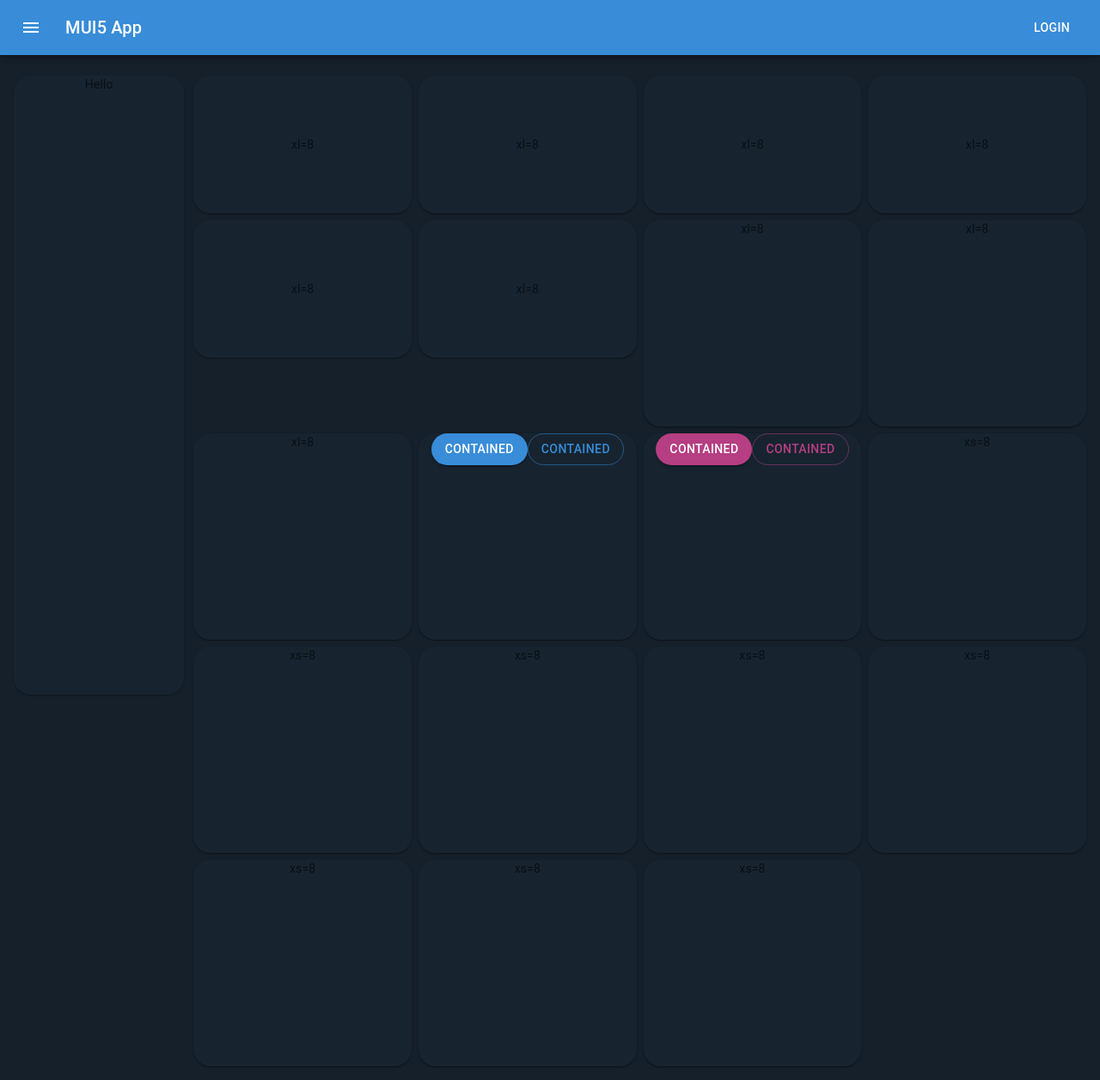
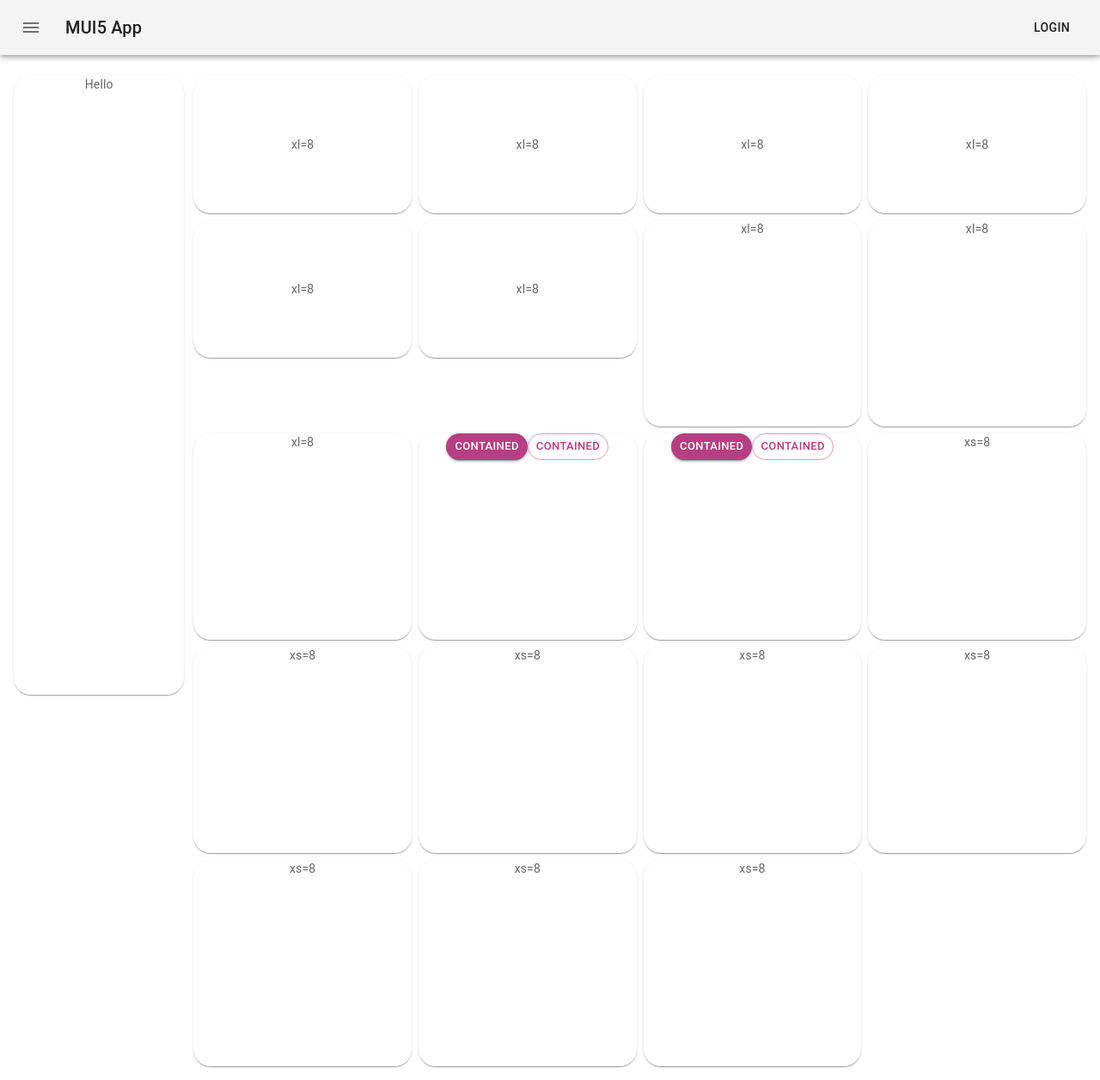
Before and after one commit to arjunkayalmoni/muiv5-rr6-lab, a React (Create React App) app: page / in a window 1280 px wide. Shown: the whole page at 86% size. Built offline with nearby package versions, Linux system fonts and the light colour scheme.

Commit message:
Reading Dark/Light mode value automatically from the system theme mode

```diff
--- a/src/App.js
+++ b/src/App.js
@@ -1,7 +1,7 @@
 import BasicGrid from "./components/layouts/GridLayout";
 import MuiAppBar from "./components/layouts/Navbar";
-import Checkbox from '@mui/material/Checkbox';
-import { blue, green, orange, purple } from '@mui/material/colors';
+import Checkbox from "@mui/material/Checkbox";
+import { blue, green, orange, purple } from "@mui/material/colors";
 import BaseLayout from "./components/layouts/BaseLayout";
 import {
 	createTheme,
@@ -13,31 +13,7 @@ import { CssBaseline, useMediaQuery } from "@mui/material";
 import React from "react";
 
 
-// const darkTheme = createTheme({
-// 	palette: {
-// 		mode: "dark",
-// 	},
-// });
-
-// const theme = createTheme({
-// 	shape: {
-// 		borderRadius: "20px",
-// 	},
-// 	status: {
-// 		danger: orange[500],
-// 	},
-// 	palette: {
-// 		primary: {
-// 			main: "#388CD8",
-// 		},
-// 		secondary: {
-// 			main: "#B63E82",
-// 		},
-// 	},
-// });
-
-function App()
-{
+function App() {
 	const prefersDarkMode = useMediaQuery("(prefers-color-scheme: dark)");
 	const darkThemeDefault = React.useMemo(
 		() =>
@@ -63,8 +39,8 @@ function App()
 					palette: {
 						mode: prefersDarkMode ? "dark" : "light",
 						background: {
-							default: "#15202B",
-							paper: "#172430",
+							// default: "#1E1E2E", // "#15202B",
+							// paper: "#27293C", // "#172430",
 							// paper: "#192834",
 							// paper: "#1C2731",
 						},
--- a/src/components/layouts/BaseLayout.jsx
+++ b/src/components/layouts/BaseLayout.jsx
@@ -38,82 +38,100 @@ const BaseLayout = () => {
 		<Box sx={{ flexGrow: 1, m: 2 }}>
 			<Grid container spacing={1}>
 				<Grid item xs={2}>
-					<SideBar>Hello</SideBar>
+					<SideBar sx={{ backgroundColor: "transparent" }}>
+						Hello
+					</SideBar>
 				</Grid>
 				<Grid item xs={10}>
 					<Grid container spacing={1}>
 						<Grid item md={4} lg={3} xl={2}>
-							<StatuItem>xl=8</StatuItem>
+							<StatuItem sx={{ backgroundColor: "transparent" }}>xl=8</StatuItem>
 						</Grid>
 						<Grid item md={4} lg={3} xl={2}>
-							<StatuItem>xl=8</StatuItem>
+							<StatuItem sx={{ backgroundColor: "transparent" }}>xl=8</StatuItem>
 						</Grid>
 						<Grid item md={4} lg={3} xl={2}>
-							<StatuItem>xl=8</StatuItem>
+							<StatuItem sx={{ backgroundColor: "transparent" }}>xl=8</StatuItem>
 						</Grid>
 						<Grid item md={4} lg={3} xl={2}>
-							<StatuItem>xl=8</StatuItem>
+							<StatuItem sx={{ backgroundColor: "transparent" }}>xl=8</StatuItem>
 						</Grid>
 						<Grid item md={4} lg={3} xl={2}>
-							<StatuItem>xl=8</StatuItem>
+							<StatuItem sx={{ backgroundColor: "transparent" }}>xl=8</StatuItem>
 						</Grid>
 						<Grid item md={4} lg={3} xl={2}>
-							<StatuItem>xl=8</StatuItem>
+							<StatuItem sx={{ backgroundColor: "transparent" }}>xl=8</StatuItem>
 						</Grid>
 
 						<Grid item md={4} lg={3} xl={4}>
-							<Item>xl=8</Item>
+							<Item sx={{ backgroundColor: "transparent" }}>xl=8</Item>
 						</Grid>
 						<Grid item md={4} lg={3} xl={4}>
-							<Item>xl=8</Item>
+							<Item sx={{ backgroundColor: "transparent" }}>xl=8</Item>
 						</Grid>
 						<Grid item md={4} lg={3} xl={4}>
-							<Item>xl=8</Item>
+							<Item sx={{ backgroundColor: "transparent" }}>xl=8</Item>
 						</Grid>
 
 						<Grid item md={4} lg={3} xs={6}>
-							<Item>
-								<Button variant="contained" color="primary">
+							<Item sx={{ backgroundColor: "transparent" }}>
+								<Button
+									variant="contained"
+									color="secondary"
+									size="small"
+								>
 									Contained
 								</Button>
-								<Button variant="outlined" color="primary">
+								<Button
+									variant="outlined"
+									color="secondary"
+									size="small"
+								>
 									Contained
 								</Button>
 							</Item>
 						</Grid>
 						<Grid item md={4} lg={3} xs={6}>
-							<Item>
-								<Button variant="contained" color="secondary">
+							<Item sx={{ backgroundColor: "transparent" }}>
+								<Button
+									variant="contained"
+									color="secondary"
+									size="small"
+								>
 									Contained
 								</Button>
-								<Button variant="outlined" color="secondary">
+								<Button
+									variant="outlined"
+									color="secondary"
+									size="small"
+								>
 									Contained
 								</Button>
 							</Item>
 						</Grid>
 						<Grid item md={4} lg={3} xs={10}>
-							<Item>xs=8</Item>
+							<Item sx={{ backgroundColor: "transparent" }}>xs=8</Item>
 						</Grid>
 						<Grid item md={4} lg={3} xs={2}>
-							<Item>xs=8</Item>
+							<Item sx={{ backgroundColor: "transparent" }}>xs=8</Item>
 						</Grid>
 						<Grid item md={4} lg={3} xs={10}>
-							<Item>xs=8</Item>
+							<Item sx={{ backgroundColor: "transparent" }}>xs=8</Item>
 						</Grid>
 						<Grid item md={4} lg={3} xs={2}>
-							<Item>xs=8</Item>
+							<Item sx={{ backgroundColor: "transparent" }}>xs=8</Item>
 						</Grid>
 						<Grid item md={4} lg={3} xs={10}>
-							<Item>xs=8</Item>
+							<Item sx={{ backgroundColor: "transparent" }}>xs=8</Item>
 						</Grid>
 						<Grid item md={4} lg={3} xs={2}>
-							<Item>xs=8</Item>
+							<Item sx={{ backgroundColor: "transparent" }}>xs=8</Item>
 						</Grid>
 						<Grid item md={4} lg={3} xs={10}>
-							<Item>xs=8</Item>
+							<Item sx={{ backgroundColor: "transparent" }}>xs=8</Item>
 						</Grid>
 						<Grid item md={4} lg={3} xs={2}>
-							<Item>xs=8</Item>
+							<Item sx={{ backgroundColor: "transparent" }}>xs=8</Item>
 						</Grid>
 					</Grid>
 				</Grid>
--- a/src/components/layouts/Navbar.jsx
+++ b/src/components/layouts/Navbar.jsx
@@ -6,16 +6,17 @@ import Typography from "@mui/material/Typography";
 import Button from "@mui/material/Button";
 import IconButton from "@mui/material/IconButton";
 import MenuIcon from "@mui/icons-material/Menu";
+import { ThemeContext } from "@mui/styled-engine";
 
 export default function MuiAppBar() {
 	return (
 		<Box sx={{ flexGrow: 1 }}>
-			<AppBar position="fixed">
+			{/* <AppBar position="fixed" sx={{ backgroundColor: "transparent" }}> */}
+			<AppBar position="fixed" color="default">
 				<Toolbar>
 					<IconButton
 						size="large"
 						edge="start"
-						color="inherit"
 						aria-label="menu"
 						sx={{ mr: 2 }}
 					>
```
Also changed, not shown: 1 other file (tests, documents, lock files or other folders). Lines whose indentation alone changed are shown as unchanged.
